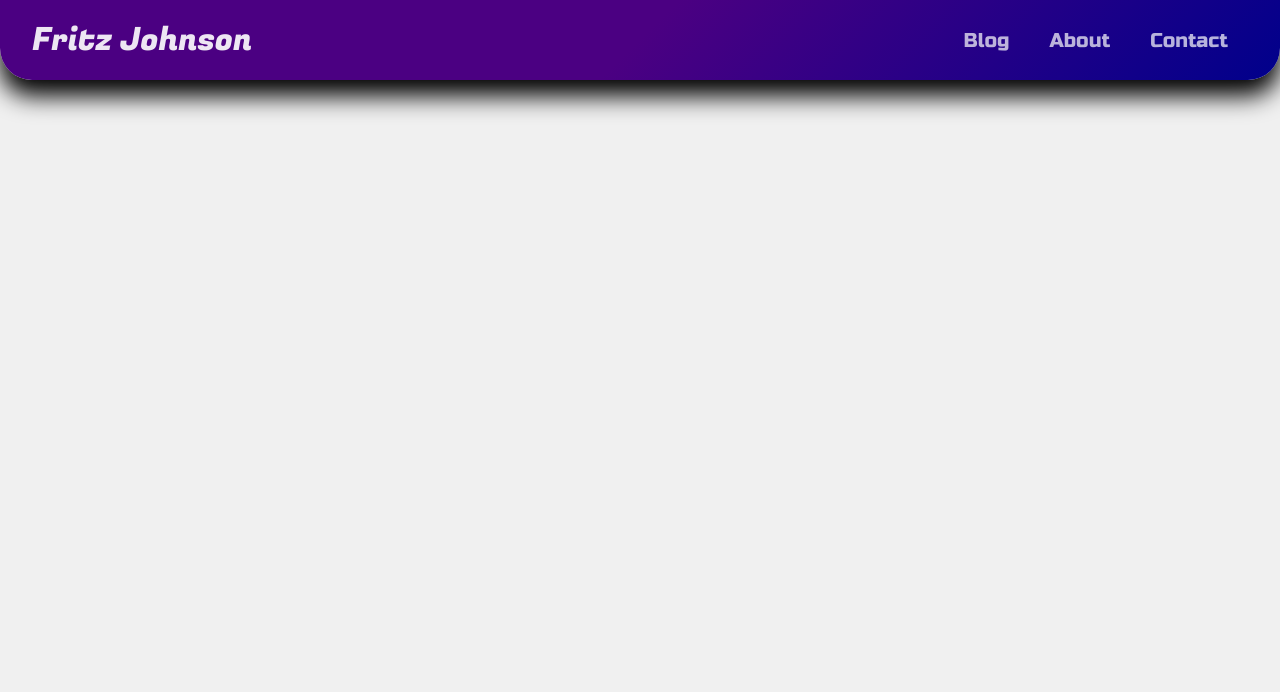
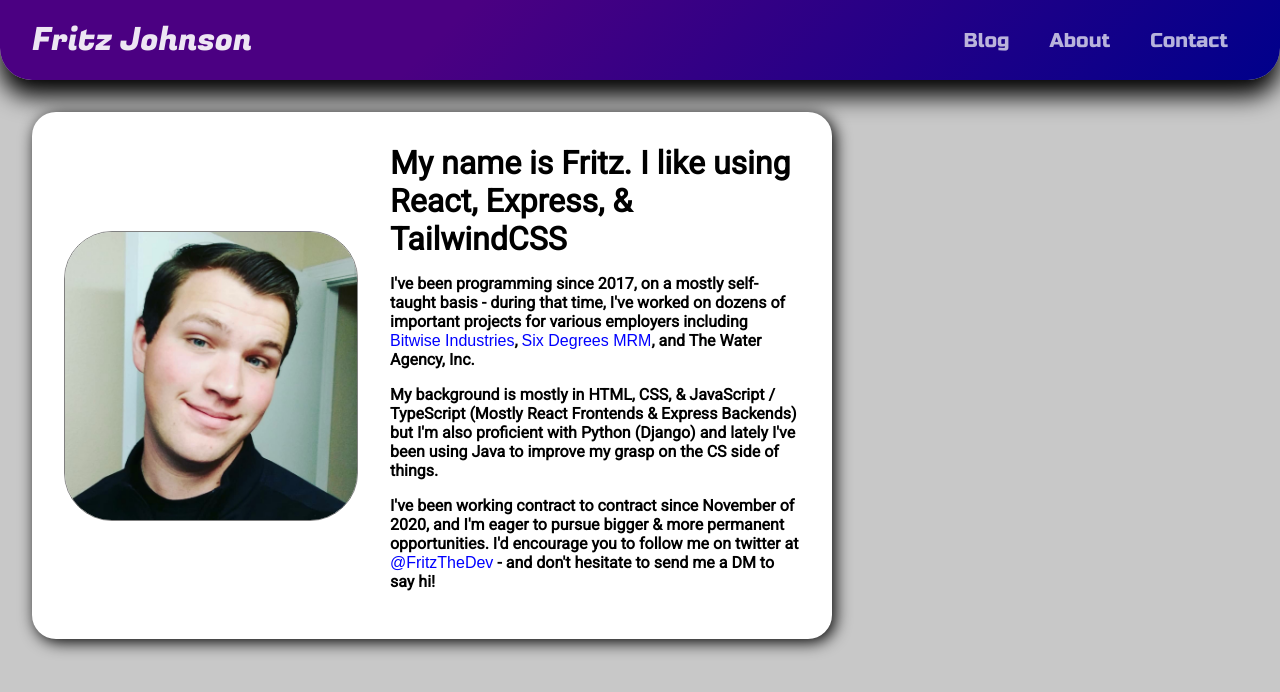
Before and after one commit to FritzTheDev/site, a React (Create React App) app: page / in a window 1280 px wide. Shown: the top 692 px of the page. Built offline with nearby package versions, Linux system fonts and the light colour scheme.

Commit message:
more progress

```diff
--- a/public/index.html
+++ b/public/index.html
@@ -13,6 +13,7 @@
     <link rel="preconnect" href="https://fonts.gstatic.com" />
     <link href="https://fonts.googleapis.com/css2?family=Russo+One&&display=swap" rel="stylesheet" />
     <link href="https://fonts.googleapis.com/css2?family=Fugaz+One&display=swap" rel="stylesheet" />
+    <link href="https://fonts.googleapis.com/css2?family=Roboto&display=swap" rel="stylesheet" />
   </head>
   <body>
     <noscript>You need to enable JavaScript to run this app.</noscript>
--- /dev/null
+++ b/src/pages/Home/HomeLayout.module.css
@@ -0,0 +1,6 @@
+main.mainGrid {
+  display: grid;
+  grid-template-columns: repeat(12, 1fr);
+  padding: 2em;
+  gap: 2em;
+}
--- /dev/null
+++ b/src/pages/Home/WelcomeBar.module.css
@@ -0,0 +1,68 @@
+@media only screen and (min-width: 1100px) {
+  div.welcomeBar {
+    grid-column: 1 / 9;
+    display: flex;
+    align-items: center;
+    background-color: white;
+    padding: 2em;
+    border-radius: 1.5em;
+    box-shadow: 0.2em 0.2em 1em black;
+  }
+
+  div.welcomeBar img {
+    height: 18em;
+    border: 1px solid gray;
+    border-radius: 3em;
+    margin-right: 2em;
+  }
+
+  div.welcomeBar div h1 {
+    font-family: 'Roboto';
+    font-weight: 800;
+    font-size: 2em;
+    margin: 0px;
+  }
+
+  div.welcomeBar div p {
+    font-family: 'Roboto';
+    font-weight: 800;
+    font-size: 1em;
+  }
+}
+
+@media only screen and (max-width: 1100px) {
+  div.welcomeBar {
+    grid-column: 1 / 13;
+    display: flex;
+    flex-direction: column;
+    align-items: center;
+    background-color: white;
+    padding: 2em;
+    border-radius: 1.5em;
+    box-shadow: 0.2em 0.2em 1em black;
+  }
+
+  div.welcomeBar img {
+    height: 12em;
+    border: 1px solid gray;
+    border-radius: 1000em;
+    margin-bottom: 1em;
+  }
+
+  div.welcomeBar div h1 {
+    font-family: 'Roboto';
+    font-weight: 800;
+    font-size: 2em;
+    margin: 0px;
+  }
+
+  div.welcomeBar div p {
+    font-family: 'Roboto';
+    font-weight: 800;
+    font-size: 1em;
+  }
+}
+
+a.link {
+  color: blue;
+}
--- /dev/null
+++ b/src/pages/Home/WelcomeBar.tsx
@@ -0,0 +1,37 @@
+import styles from './WelcomeBar.module.css';
+
+export const WelcomeBar = () => {
+  return (
+    <div className={styles.welcomeBar}>
+      <img src='/fritz.jpeg' alt='Portrait of Fritz Johnson' />
+      <div>
+        <h1>My name is Fritz. I like using React, Express, & TailwindCSS</h1>
+        <p>
+          I've been programming since 2017, on a mostly self-taught basis - during that time, I've
+          worked on dozens of important projects for various employers including{' '}
+          <a className={styles.link} href='https://bitwiseindustries.com/'>
+            Bitwise Industries
+          </a>
+          ,{' '}
+          <a className={styles.link} href='https://sixdegreesmrm.com/'>
+            Six Degrees MRM
+          </a>
+          , and The Water Agency, Inc.
+        </p>
+        <p>
+          My background is mostly in HTML, CSS, & JavaScript / TypeScript (Mostly React Frontends &
+          Express Backends) but I'm also proficient with Python (Django) and lately I've been using
+          Java to improve my grasp on the CS side of things.
+        </p>
+        <p>
+          I've been working contract to contract since November of 2020, and I'm eager to pursue bigger
+          & more permanent opportunities. I'd encourage you to follow me on twitter at{' '}
+          <a className={styles.link} href='https://twitter.com/FritzTheDev'>
+            @FritzTheDev
+          </a>{' '}
+          - and don't hesitate to send me a DM to say hi!
+        </p>
+      </div>
+    </div>
+  );
+};
--- a/src/pages/Home/index.tsx
+++ b/src/pages/Home/index.tsx
@@ -1,3 +1,12 @@
-import { MainLayout } from "../../shared";
+import { MainLayout } from '../../shared';
+import styles from './HomeLayout.module.css';
+import { WelcomeBar } from './WelcomeBar';
 
-export const Home = () => <MainLayout />
+export const Home = () => (
+  <>
+    <MainLayout />
+    <main className={styles.mainGrid}>
+      <WelcomeBar />
+    </main>
+  </>
+);
--- a/src/shared/MainNav/MainNav.module.css
+++ b/src/shared/MainNav/MainNav.module.css
@@ -2,7 +2,7 @@
 .navigation {
   display: flex;
   color: white;
-  background-image: linear-gradient(-0.125turn, darkblue, indigo 50%);
+  background-image: linear-gradient(-0.125turn, darkblue, indigo 65%);
   box-shadow: 0px 1em 1.5em black;
   border-bottom-right-radius: 2em;
   border-bottom-left-radius: 2em;
--- a/src/shared/MainNav/index.tsx
+++ b/src/shared/MainNav/index.tsx
@@ -16,7 +16,7 @@ export const MainNav = ({
   return (
     <nav className={styles.navigation}>
       <Link to={INDEX_ROUTE}>
-        <h1 className={styles.navBrand}>Fritz Johnson</h1>
+        <span className={styles.navBrand}>Fritz Johnson</span>
       </Link>
       <button onClick={() => setOpen(true)} className={styles.mobileMenuButton}>
         Menu
--- a/src/shared/MobileNav/MobileNav.module.css
+++ b/src/shared/MobileNav/MobileNav.module.css
@@ -33,6 +33,7 @@ h3.mobileNavMenuHeader {
   color: white;
   margin-top: -0.125em;
   margin-bottom: -0.5em;
+  text-decoration: solid white underline;
   font-family: 'Fugaz One', sans-serif;
 }
 
--- a/src/styles/global.css
+++ b/src/styles/global.css
@@ -32,7 +32,7 @@ li {
 /* General */
 
 body {
-  background-color: rgb(240, 240, 240);
+  background-color: rgb(200, 200, 200);
 }
 
 .hidden {
```
Also changed, not shown: public/fritz.jpeg (added).
